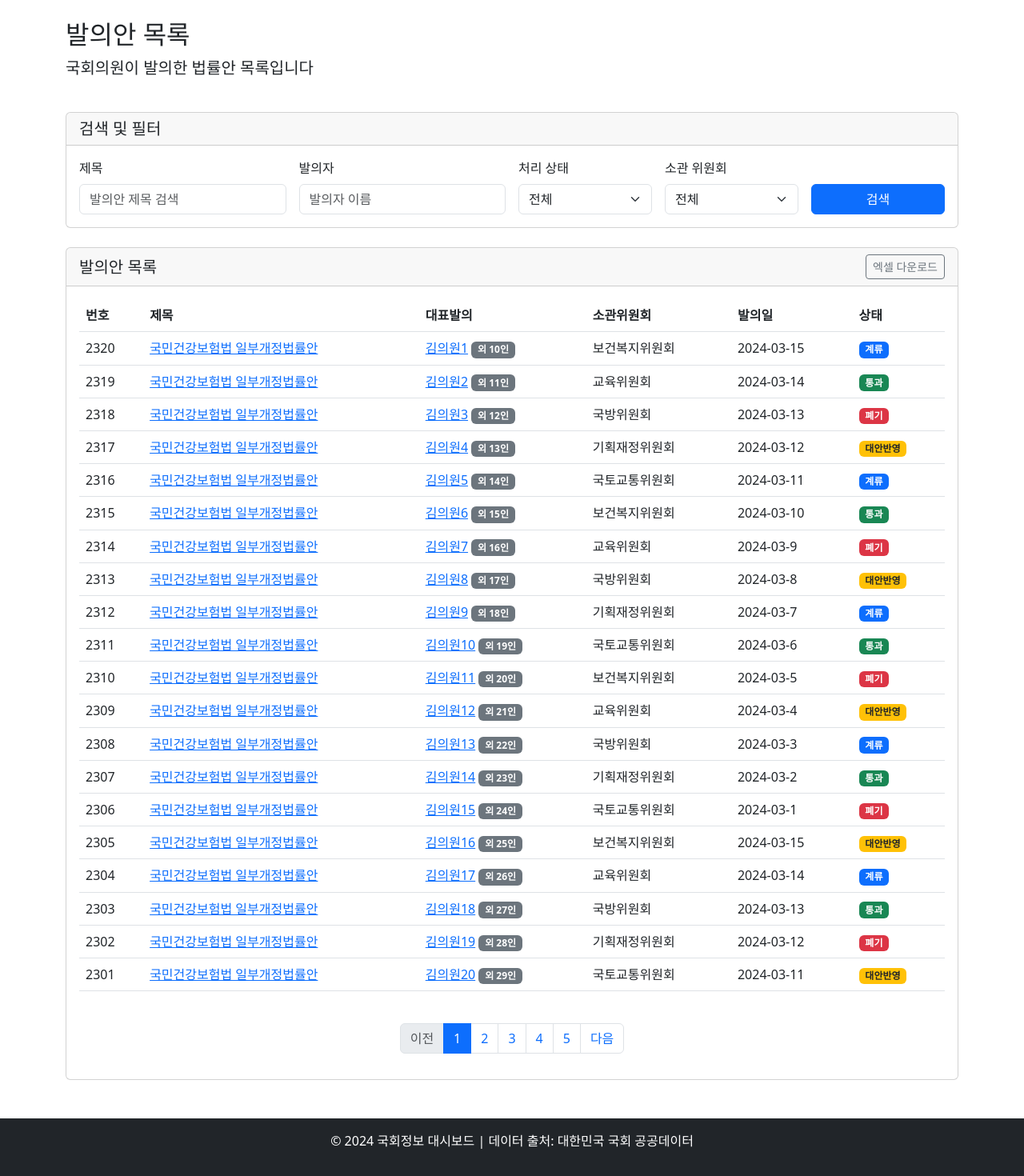
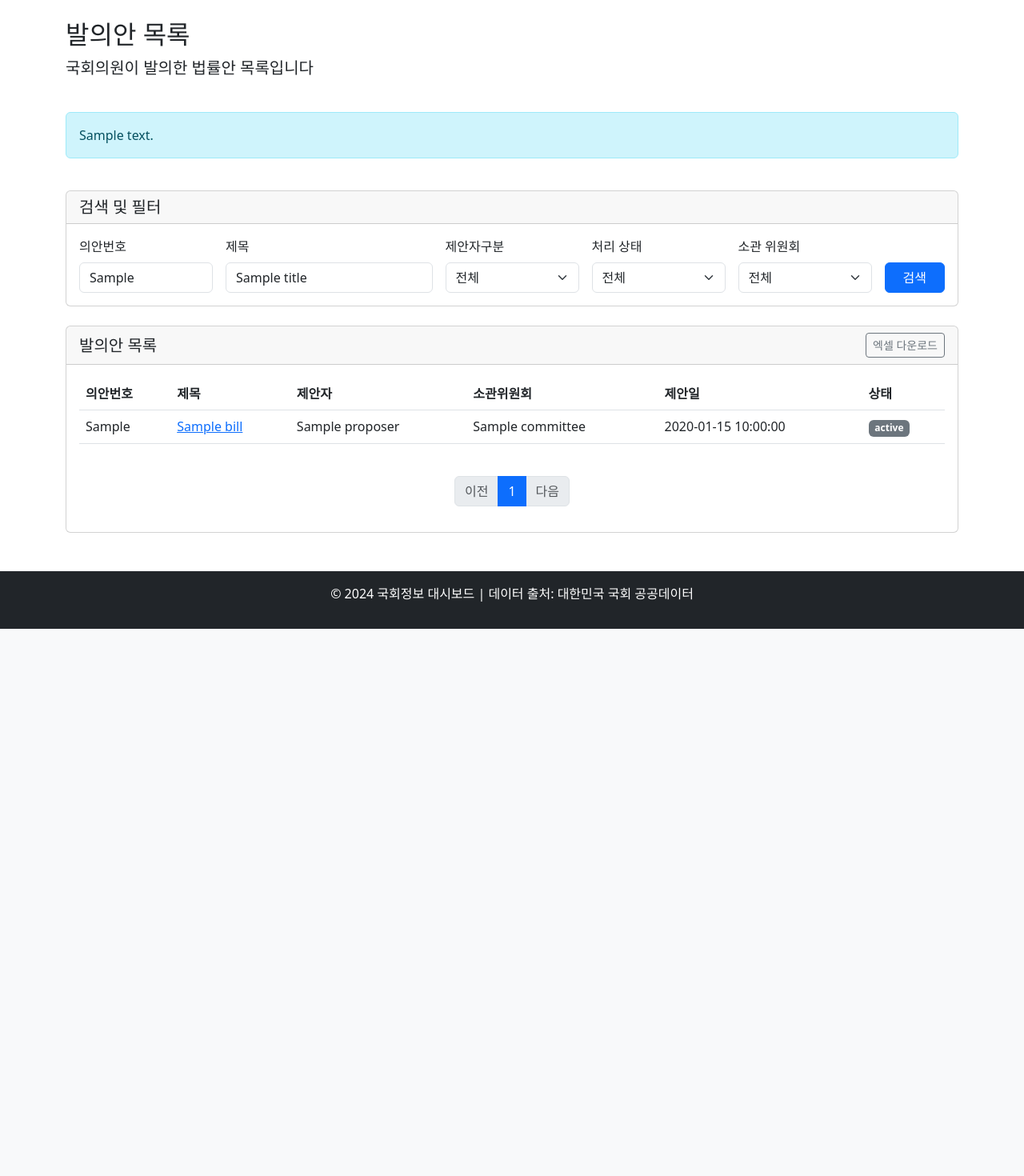
Before and after one commit to person3113/national-assembly-dashboard, a FastAPI app: template app/templates/bills.html in a window 1280 px wide. Shown: the part 78-1548 px from the top of the page at 80% size. After the commit the page ends 864 px from the top, so only its background shows below. Run offline with FastAPI, Linux system fonts and the light colour scheme; the template is opened without the code that fills it: most values are stand-ins (such as "Sample title", 1, 10 or a date in 2020).

Commit message:
- 의안번호 입력하면 실제 api 데이터 호출하도록 수정 - 다만 전체 목록은 아직 개발 예정. - 추가로 국회의원 목록을 서버 시작할 때부터 api 호출하도록 수정하는 기능도 개발 예정

```diff
--- a/app/main.py
+++ b/app/main.py
@@ -268,57 +268,197 @@ async def bills_page(
     proposer: Optional[str] = None,
     status: Optional[str] = None,
     committee: Optional[str] = None,
+    bill_no: Optional[str] = None,
     page: int = 1,
     limit: int = 20
 ):
-    # 발의안 데이터 조회 로직 (필터링 및 페이지네이션 적용)
-    query = db.query(BillModel)
-    if title:
-        query = query.filter(BillModel.title.contains(title))
-    if proposer:
-        query = query.filter(BillModel.proposer.contains(proposer))
-    if status:
-        query = query.filter(BillModel.status == status)
-    if committee:
-        query = query.filter(BillModel.committee == committee)
+    """발의안 목록 페이지"""
+    try:
+        # 의안번호 검색 시에만 API 호출
+        if bill_no:
+            # API에서 발의안 데이터 가져오기
+            bills_data = assembly_api.get_bills(
+                bill_name=title,
+                proposer=proposer,
+                committee=committee,
+                bill_no=bill_no,
+                page_index=page,
+                page_size=limit
+            )
 
-    # 페이지네이션
-    offset = (page - 1) * limit
-    total = query.count()
-    bills = query.offset(offset).limit(limit).all()
+            # 가져온 데이터를 처리하여 표시
+            bills = []
+            for bill_data in bills_data:
+                bill = {
+                    "id": bill_data.get("BILL_ID", ""),
+                    "no": bill_data.get("BILL_NO", ""),
+                    "title": bill_data.get("BILL_NM", ""),
+                    "proposer": bill_data.get("PPSR_NM", ""),
+                    "committee": bill_data.get("JRCMIT_NM", ""),
+                    "proposal_date": bill_data.get("PPSL_DT", ""),
+                    "status": bill_data.get("RGS_CONF_RSLT", "계류") if bill_data.get("RGS_CONF_RSLT") else "계류"
+                }
+                bills.append(bill)
+        else:
+            # 의안번호 없이 전체 조회는 불가능하므로 안내 메시지 표시
+            bills = []
 
-    return templates.TemplateResponse(
-        "bills.html",
-        {
+        # 페이지네이션 정보 계산
+        has_next = len(bills) == limit
+        has_prev = page > 1
+
+        # 화면에 표시할 데이터 구성
+        context = {
             "request": request,
             "bills": bills,
-            "total": total,
             "page": page,
             "limit": limit,
-            "pages": (total + limit - 1) // limit,
+            "has_next": has_next,
+            "has_prev": has_prev,
             "title": title or "",
             "proposer": proposer or "",
             "status": status or "",
-            "committee": committee or ""
+            "committee": committee or "",
+            "bill_no": bill_no or "",
+            "info_message": "의안번호를 입력하시면 해당 의안정보를 검색할 수 있습니다." if not bill_no else None
         }
-    )
+
+        return templates.TemplateResponse("bills.html", context)
+
+    except Exception as e:
+        logger.error(f"발의안 목록 조회 중 오류: {e}")
+
+        # 오류 발생 시 빈 목록 반환
+        return templates.TemplateResponse(
+            "bills.html",
+            {
+                "request": request,
+                "bills": [],
+                "page": page,
+                "limit": limit,
+                "has_next": False,
+                "has_prev": page > 1,
+                "title": title or "",
+                "proposer": proposer or "",
+                "status": status or "",
+                "committee": committee or "",
+                "bill_no": bill_no or "",
+                "error_message": f"발의안 데이터를 가져오는 중 오류가 발생했습니다: {str(e)}"
+            }
+        )
 
 # 발의안 상세 페이지 라우트 추가
-@app.get("/bills/{bill_id}", response_class=HTMLResponse)
+@app.get("/bills/{bill_no}", response_class=HTMLResponse)
 async def bill_detail_page(
     request: Request,
-    bill_id: int,
+    bill_no: str,
     db: Session = Depends(get_db)
 ):
-    # 특정 발의안 조회
-    bill = db.query(BillModel).filter(BillModel.id == bill_id).first()
-    if not bill:
-        raise HTTPException(status_code=404, detail="발의안을 찾을 수 없습니다")
+    """발의안 상세 페이지"""
+    try:
+        # API에서 발의안 상세 정보 가져오기
+        bill_data = assembly_api.get_bill_detail(bill_no=bill_no)
 
-    return templates.TemplateResponse(
-        "bill_detail.html",
-        {"request": request, "bill": bill}
-    )
+        # 발의안을 찾지 못한 경우 404 오류
+        if not bill_data:
+            raise HTTPException(status_code=404, detail="발의안을 찾을 수 없습니다")
+
+        # 3. 발의안 정보 구성
+        bill = {
+            "id": bill_data.get("BILL_ID", ""),
+            "no": bill_data.get("BILL_NO", ""),
+            "title": bill_data.get("BILL_NM", ""),
+            "proposer": bill_data.get("PPSR_NM", ""),
+            "committee": bill_data.get("JRCMIT_NM", ""),
+            "proposal_date": bill_data.get("PPSL_DT", ""),
+            "status": bill_data.get("RGS_CONF_RSLT", "계류") if bill_data.get("RGS_CONF_RSLT") else "계류",
+            "link_url": bill_data.get("LINK_URL", ""),
+
+            # 처리 경과 정보
+            "committee_refer_date": bill_data.get("JRCMIT_CMMT_DT", ""),  # 소관위 회부일
+            "committee_present_date": bill_data.get("JRCMIT_PRSNT_DT", ""),  # 소관위 상정일
+            "committee_proc_date": bill_data.get("JRCMIT_PROC_DT", ""),  # 소관위 처리일
+            "committee_proc_result": bill_data.get("JRCMIT_PROC_RSLT", ""),  # 소관위 처리결과
+
+            "law_committee_refer_date": bill_data.get("LAW_CMMT_DT", ""),  # 법사위 회부일
+            "law_committee_present_date": bill_data.get("LAW_PRSNT_DT", ""),  # 법사위 상정일
+            "law_committee_proc_date": bill_data.get("LAW_PROC_DT", ""),  # 법사위 처리일
+            "law_committee_proc_result": bill_data.get("LAW_PROC_RSLT", ""),  # 법사위 처리결과
+
+            "plenary_present_date": bill_data.get("RGS_PRSNT_DT", ""),  # 본회의 상정일
+            "plenary_resolve_date": bill_data.get("RGS_RSLN_DT", ""),  # 본회의 의결일
+            "plenary_result": bill_data.get("RGS_CONF_RSLT", "")  # 본회의 결과
+        }
+
+        # 4. 처리 경과 정보 생성
+        process_history = []
+
+        # 제안일
+        if bill["proposal_date"]:
+            process_history.append({
+                "date": bill["proposal_date"],
+                "content": "발의"
+            })
+
+        # 소관위원회 회부일
+        if bill["committee_refer_date"]:
+            process_history.append({
+                "date": bill["committee_refer_date"],
+                "content": f"소관위원회({bill['committee']}) 회부"
+            })
+
+        # 소관위원회 상정일
+        if bill["committee_present_date"]:
+            process_history.append({
+                "date": bill["committee_present_date"],
+                "content": f"소관위원회 상정"
+            })
+
+        # 소관위원회 처리일
+        if bill["committee_proc_date"]:
+            process_history.append({
+                "date": bill["committee_proc_date"],
+                "content": f"소관위원회 의결: {bill['committee_proc_result']}"
+            })
+
+        # 법사위 회부일
+        if bill["law_committee_refer_date"]:
+            process_history.append({
+                "date": bill["law_committee_refer_date"],
+                "content": "법제사법위원회 회부"
+            })
+
+        # 본회의 의결일
+        if bill["plenary_resolve_date"]:
+            process_history.append({
+                "date": bill["plenary_resolve_date"],
+                "content": f"본회의 의결: {bill['plenary_result']}"
+            })
+
+        # 처리 경과 정보 추가
+        bill["process_history"] = sorted(process_history, key=lambda x: x["date"])
+
+        return templates.TemplateResponse("bill_detail.html", {"request": request, "bill": bill})
+
+    except HTTPException:
+        # 리소스를 찾을 수 없는 경우
+        raise
+
+    except Exception as e:
+        logger.error(f"발의안 상세 정보 조회 중 오류: {e}")
+
+        # 오류 발생 시 더미 데이터로 화면 보여주기
+        dummy_bill = {
+            "no": bill_no,
+            "title": "발의안 정보를 가져올 수 없습니다",
+            "proposer": "정보 없음",
+            "committee": "정보 없음",
+            "proposal_date": "정보 없음",
+            "status": "정보 없음",
+            "content": f"발의안 상세 정보를 가져오는 중 오류가 발생했습니다: {str(e)}"
+        }
+
+        return templates.TemplateResponse("bill_detail.html", {"request": request, "bill": dummy_bill})
 
 # 활동 점수 업데이트 및 랭킹 생성 작업 스케줄러
 @app.on_event("startup")
--- a/app/templates/bills.html
+++ b/app/templates/bills.html
@@ -10,6 +10,26 @@
     </div>
 </div>
 
+{% if error_message %}
+<div class="row mb-4">
+    <div class="col-12">
+        <div class="alert alert-danger">
+            {{ error_message }}
+        </div>
+    </div>
+</div>
+{% endif %}
+
+{% if info_message %}
+<div class="row mb-4">
+    <div class="col-12">
+        <div class="alert alert-info">
+            {{ info_message }}
+        </div>
+    </div>
+</div>
+{% endif %}
+
 <div class="row mb-4">
     <div class="col-12">
         <div class="card">
@@ -18,44 +38,54 @@
             </div>
             <div class="card-body">
                 <form action="/bills" method="get" class="row g-3">
+                    <div class="col-md-2">
+                        <label for="bill_no" class="form-label">의안번호</label>
+                        <input type="text" class="form-control" id="bill_no" name="bill_no" placeholder="의안번호 입력" value="{{ bill_no }}">
+                    </div>
                     <div class="col-md-3">
                         <label for="title" class="form-label">제목</label>
-                        <input type="text" class="form-control" id="title" name="title" placeholder="발의안 제목 검색">
+                        <input type="text" class="form-control" id="title" name="title" placeholder="발의안 제목 검색" value="{{ title }}">
                     </div>
-                    <div class="col-md-3">
-                        <label for="proposer" class="form-label">발의자</label>
-                        <input type="text" class="form-control" id="proposer" name="proposer" placeholder="발의자 이름">
+                    <div class="col-md-2">
+                        <label for="proposer" class="form-label">제안자구분</label>
+                        <select class="form-select" id="proposer" name="proposer">
+                            <option value="">전체</option>
+                            <option value="의원" {% if proposer == "의원" %}selected{% endif %}>의원</option>
+                            <option value="위원장" {% if proposer == "위원장" %}selected{% endif %}>위원장</option>
+                            <option value="정부" {% if proposer == "정부" %}selected{% endif %}>정부</option>
+                        </select>
                     </div>
                     <div class="col-md-2">
                         <label for="status" class="form-label">처리 상태</label>
                         <select class="form-select" id="status" name="status">
                             <option value="">전체</option>
-                            <option value="계류">계류</option>
-                            <option value="통과">통과</option>
-                            <option value="폐기">폐기</option>
-                            <option value="대안반영">대안반영</option>
+                            <option value="계류" {% if status == "계류" %}selected{% endif %}>계류</option>
+                            <option value="원안가결" {% if status == "원안가결" %}selected{% endif %}>원안가결</option>
+                            <option value="수정가결" {% if status == "수정가결" %}selected{% endif %}>수정가결</option>
+                            <option value="대안반영폐기" {% if status == "대안반영폐기" %}selected{% endif %}>대안반영폐기</option>
+                            <option value="폐기" {% if status == "폐기" %}selected{% endif %}>폐기</option>
                         </select>
                     </div>
                     <div class="col-md-2">
                         <label for="committee" class="form-label">소관 위원회</label>
                         <select class="form-select" id="committee" name="committee">
                             <option value="">전체</option>
-                            <option value="기획재정위원회">기획재정위원회</option>
-                            <option value="교육위원회">교육위원회</option>
-                            <option value="국방위원회">국방위원회</option>
-                            <option value="외교통일위원회">외교통일위원회</option>
-                            <option value="행정안전위원회">행정안전위원회</option>
-                            <option value="문화체육관광위원회">문화체육관광위원회</option>
-                            <option value="농림축산식품해양수산위원회">농림축산식품해양수산위원회</option>
-                            <option value="산업통상자원중소벤처기업위원회">산업통상자원중소벤처기업위원회</option>
-                            <option value="보건복지위원회">보건복지위원회</option>
-                            <option value="환경노동위원회">환경노동위원회</option>
-                            <option value="국토교통위원회">국토교통위원회</option>
-                            <option value="정보위원회">정보위원회</option>
-                            <option value="여성가족위원회">여성가족위원회</option>
+                            <option value="기획재정위원회" {% if committee == "기획재정위원회" %}selected{% endif %}>기획재정위원회</option>
+                            <option value="교육위원회" {% if committee == "교육위원회" %}selected{% endif %}>교육위원회</option>
+                            <option value="국방위원회" {% if committee == "국방위원회" %}selected{% endif %}>국방위원회</option>
+                            <option value="외교통일위원회" {% if committee == "외교통일위원회" %}selected{% endif %}>외교통일위원회</option>
+                            <option value="행정안전위원회" {% if committee == "행정안전위원회" %}selected{% endif %}>행정안전위원회</option>
+                            <option value="문화체육관광위원회" {% if committee == "문화체육관광위원회" %}selected{% endif %}>문화체육관광위원회</option>
+                            <option value="농림축산식품해양수산위원회" {% if committee == "농림축산식품해양수산위원회" %}selected{% endif %}>농림축산식품해양수산위원회</option>
+                            <option value="산업통상자원중소벤처기업위원회" {% if committee == "산업통상자원중소벤처기업위원회" %}selected{% endif %}>산업통상자원중소벤처기업위원회</option>
+                            <option value="보건복지위원회" {% if committee == "보건복지위원회" %}selected{% endif %}>보건복지위원회</option>
+                            <option value="환경노동위원회" {% if committee == "환경노동위원회" %}selected{% endif %}>환경노동위원회</option>
+                            <option value="국토교통위원회" {% if committee == "국토교통위원회" %}selected{% endif %}>국토교통위원회</option>
+                            <option value="정보위원회" {% if committee == "정보위원회" %}selected{% endif %}>정보위원회</option>
+                            <option value="여성가족위원회" {% if committee == "여성가족위원회" %}selected{% endif %}>여성가족위원회</option>
                         </select>
                     </div>
-                    <div class="col-md-2 d-flex align-items-end">
+                    <div class="col-md-1 d-flex align-items-end">
                         <button type="submit" class="btn btn-primary w-100">검색</button>
                     </div>
                 </form>
@@ -78,36 +108,39 @@
                     <table class="table table-hover">
                         <thead>
                             <tr>
-                                <th scope="col">번호</th>
+                                <th scope="col">의안번호</th>
                                 <th scope="col">제목</th>
-                                <th scope="col">대표발의</th>
+                                <th scope="col">제안자</th>
                                 <th scope="col">소관위원회</th>
-                                <th scope="col">발의일</th>
+                                <th scope="col">제안일</th>
                                 <th scope="col">상태</th>
                             </tr>
                         </thead>
                         <tbody>
-                            {% for i in range(20) %}
+                            {% for bill in bills %}
                             <tr>
-                                <td>{{ 2320 - i }}</td>
-                                <td><a href="/bills/{{ 2320 - i }}">국민건강보험법 일부개정법률안</a></td>
+                                <td>{{ bill.no }}</td>
+                                <td><a href="/bills/{{ bill.no }}">{{ bill.title }}</a></td>
+                                <td>{{ bill.proposer }}</td>
+                                <td>{{ bill.committee }}</td>
+                                <td>{{ bill.proposal_date }}</td>
                                 <td>
-                                    <a href="/members/{{ i+1 }}">김의원{{ i+1 }}</a>
-                                    <span class="badge bg-secondary">외 {{ 10 + i }}인</span>
-                                </td>
-                                <td>{{ ["보건복지위원회", "교육위원회", "국방위원회", "기획재정위원회", "국토교통위원회"][i%5] }}</td>
-                                <td>2024-03-{{ 15 - (i%15) }}</td>
-                                <td>
-                                    {% if i % 4 == 0 %}
+                                    {% if bill.status == "계류" %}
                                     <span class="badge bg-primary">계류</span>
-                                    {% elif i % 4 == 1 %}
-                                    <span class="badge bg-success">통과</span>
-                                    {% elif i % 4 == 2 %}
-                                    <span class="badge bg-danger">폐기</span>
+                                    {% elif "가결" in bill.status %}
+                                    <span class="badge bg-success">{{ bill.status }}</span>
+                                    {% elif "폐기" in bill.status %}
+                                    <span class="badge bg-danger">{{ bill.status }}</span>
+                                    {% elif "반영" in bill.status %}
+                                    <span class="badge bg-warning text-dark">{{ bill.status }}</span>
                                     {% else %}
-                                    <span class="badge bg-warning text-dark">대안반영</span>
+                                    <span class="badge bg-secondary">{{ bill.status }}</span>
                                     {% endif %}
                                 </td>
+                            </tr>
+                            {% else %}
+                            <tr>
+                                <td colspan="6" class="text-center">검색 결과가 없습니다.</td>
                             </tr>
                             {% endfor %}
                         </tbody>
@@ -117,16 +150,16 @@
                 <!-- 페이지네이션 -->
                 <nav aria-label="Page navigation">
                     <ul class="pagination justify-content-center mt-4">
-                        <li class="page-item disabled">
-                            <a class="page-link" href="#" tabindex="-1" aria-disabled="true">이전</a>
+                        <li class="page-item {% if not has_prev %}disabled{% endif %}">
+                            <a class="page-link" href="?bill_no={{ bill_no }}&title={{ title }}&proposer={{ proposer }}&status={{ status }}&committee={{ committee }}&page={{ page - 1 }}" tabindex="-1" {% if not has_prev %}aria-disabled="true"{% endif %}>이전</a>
                         </li>
-                        <li class="page-item active"><a class="page-link" href="#">1</a></li>
-                        <li class="page-item"><a class="page-link" href="#">2</a></li>
-                        <li class="page-item"><a class="page-link" href="#">3</a></li>
-                        <li class="page-item"><a class="page-link" href="#">4</a></li>
-                        <li class="page-item"><a class="page-link" href="#">5</a></li>
-                        <li class="page-item">
-                            <a class="page-link" href="#">다음</a>
+
+                        <li class="page-item active">
+                            <span class="page-link">{{ page }}</span>
+                        </li>
+
+                        <li class="page-item {% if not has_next %}disabled{% endif %}">
+                            <a class="page-link" href="?bill_no={{ bill_no }}&title={{ title }}&proposer={{ proposer }}&status={{ status }}&committee={{ committee }}&page={{ page + 1 }}" {% if not has_next %}aria-disabled="true"{% endif %}>다음</a>
                         </li>
                     </ul>
                 </nav>
```
Also changed, not shown: app/services/assembly_api.py (+121 -0 lines), app/templates/bill_detail.html (+37 -87 lines), README.md, app.db.
